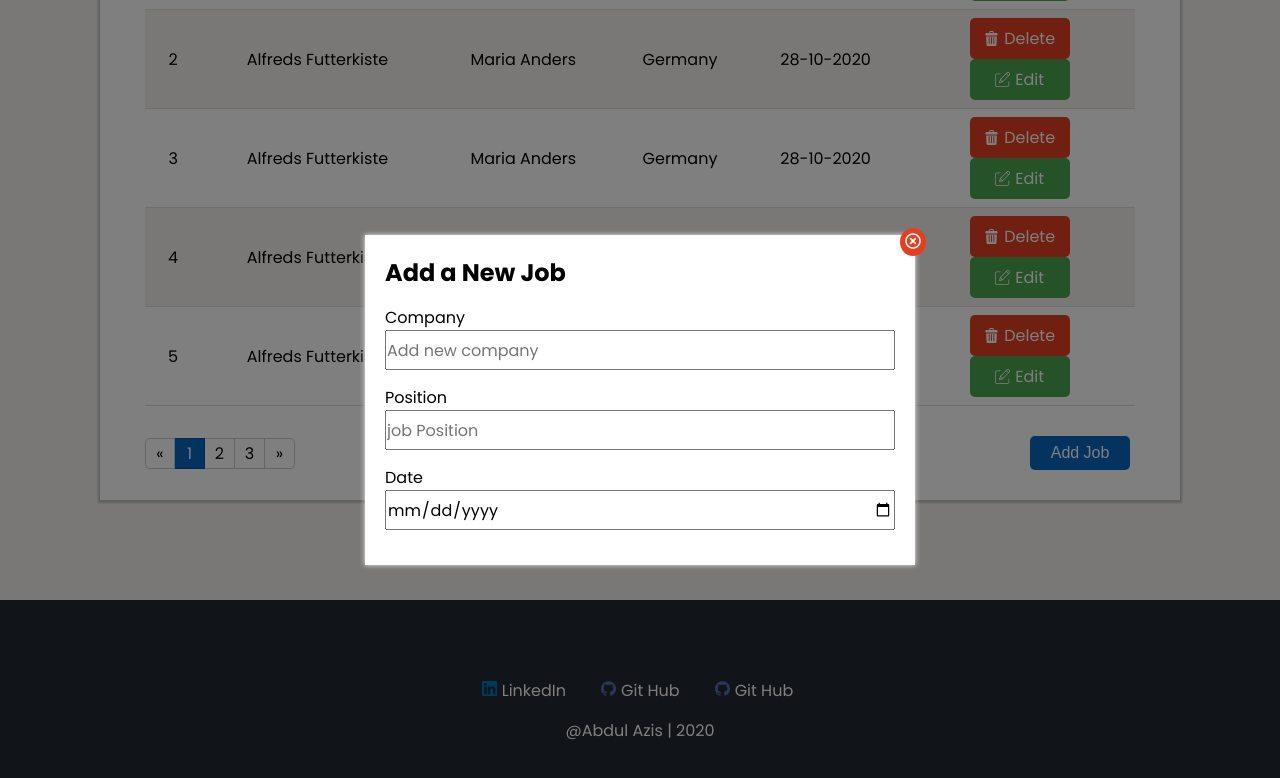
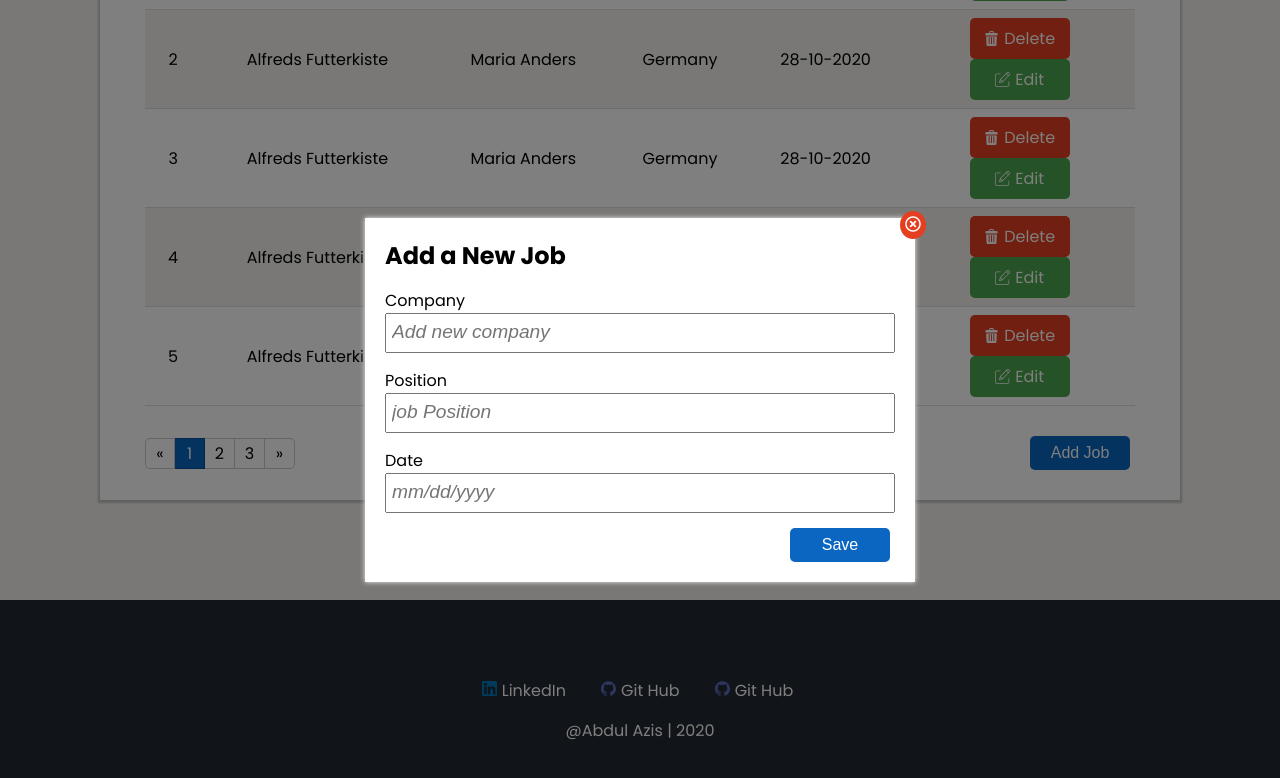
Before and after one commit to Abdulazis530/Job-List-App, a React (Create React App) app in the folder joblistapp/: page / in a window 1280 px wide. Both pictures are taken after a click on the button "Add Job". Shown: the part 461-1239 px from the top of the page. Built offline with nearby package versions, Linux system fonts and the light colour scheme.

Commit message:
adding useForm hook and refactoring style

```diff
--- /dev/null
+++ b/joblistapp/src/assets/styles/Components/Form.scss
@@ -0,0 +1,55 @@
+.form {
+    display: flex;
+    flex-direction: column;
+    justify-content: space-around;
+
+    &-row {
+        width: 100%;
+        display: flex;
+        flex-direction: column;
+        margin-bottom: 15px;
+
+    }
+}
+
+.input {
+    height: 40px;
+    padding-left: 5px;
+    font-size: inherit;
+
+    &:focus {
+        outline: none;
+    }
+
+    &-icon {
+        position: absolute;
+        left: 0;
+        top: 8px;
+    }
+
+    &::placeholder {
+        font-size: 1.2rem;
+        font-style: italic;
+    }
+
+    &-modal {
+        outline: none;
+
+        &:focus {
+            border: $primary 1px solid;
+        }
+
+        &.error {
+            border: $red 1px solid;
+        }
+    }
+}
+
+
+
+
+.error-input {
+    color: $red;
+    font: inherit;
+    font-size: .8rem;
+}
--- /dev/null
+++ b/joblistapp/src/assets/styles/config/fonts.scss
@@ -0,0 +1 @@
+@import url('https://fonts.googleapis.com/css2?family=Poppins:ital,wght@0,400;0,500;0,700;1,900&display=swap');
--- /dev/null
+++ b/joblistapp/src/assets/styles/config/mixins.scss
@@ -0,0 +1,21 @@
+
+@mixin flexCenter {
+    display: flex;
+    justify-content: center;
+    align-items: center;
+}
+
+@mixin btnAction($color) {
+    background-color: $color;
+    @include flexCenter;
+    display: inline-flex;
+    margin: 0 5px;
+    width: 100px;
+
+
+
+    &:hover {
+        transform: scale(.95);
+        background-color: darken($color, 10%);
+    }
+}
--- /dev/null
+++ b/joblistapp/src/assets/styles/config/reset.scss
@@ -0,0 +1,17 @@
+
+body {
+    font-size: 16px;
+    font-family: "Poppins", sans-serif;
+    background-color: $gray;
+    display: flex;
+    flex-direction: column;
+}
+
+* {
+    margin: 0;
+    padding: 0;
+    box-sizing: border-box;
+    list-style-type: none;
+    text-decoration: none;
+    color: black;
+}
--- /dev/null
+++ b/joblistapp/src/assets/styles/config/variable.scss
@@ -0,0 +1,6 @@
+
+$primary:#0B66C2;
+$gray:#F3F2EF;
+$red:#E33F20;
+$green:#4CA54F;
+$black:#222831;
--- a/joblistapp/src/assets/styles/style.scss
+++ b/joblistapp/src/assets/styles/style.scss
@@ -1,51 +1,9 @@
-@import url('https://fonts.googleapis.com/css2?family=Poppins:ital,wght@0,400;0,500;0,700;1,900&display=swap');
 
-$primary:#0B66C2;
-$gray:#F3F2EF;
-$red:#E33F20;
-$green:#4CA54F;
-$black:#222831;
-
-@mixin flexCenter {
-    display: flex;
-    justify-content: center;
-    align-items: center;
-}
-
-@mixin btnAction($color) {
-    background-color: $color;
-    @include flexCenter;
-    display: inline-flex;
-    margin: 0 5px;
-    width: 100px;
-
-
-
-    &:hover {
-        transform: scale(.95);
-        background-color: darken($color, 10%);
-    }
-}
-
-body {
-    font-size: 16px;
-    font-family: "Poppins", sans-serif;
-    background-color: $gray;
-    display: flex;
-    flex-direction: column;
-}
-
-* {
-    margin: 0;
-    padding: 0;
-    box-sizing: border-box;
-    list-style-type: none;
-    text-decoration: none;
-    color: black;
-}
-
-
-
+@import "config/fonts.scss";
+@import "config/variable.scss";
+@import "config/reset.scss";
+@import "./Components/Form.scss";
+@import "./config/mixins.scss";
 //Header
 // header {}
 
@@ -85,20 +43,6 @@ body {
 
 //form
 
-.input {
-    height: 40px;
-
-    &:focus {
-        outline: none;
-    }
-
-    &-icon {
-        position: absolute;
-        left: 0;
-        top: 8px;
-    }
-}
-
 //search box
 
 .filter__section {
@@ -120,12 +64,9 @@ body {
     padding-left: 30px;
     border: none;
     border-bottom: 3px solid #dbdbdb;
-    font-size: inherit;
 
-    &::placeholder {
-        font-size: 1.2rem;
-        font-style: italic;
-    }
+
+
 }
 
 .btn__add {
@@ -401,14 +342,3 @@ tr:nth-child(odd) {
 
 
 }
-
-
-.modal__input {
-    outline: none;
-    margin-bottom: 15px;
-    font: inherit;
-
-    &:focus {
-        border: $primary 1px solid;
-    }
-}
--- /dev/null
+++ b/joblistapp/src/components/Form.js
@@ -0,0 +1,73 @@
+import React from 'react'
+// import { useDispatch, useSelector } from 'react-redux'
+// import {addJob} from '../../action'
+import propTypes from 'prop-types'
+import useForm from './useForm'
+import validate from "../utils/validate"
+
+export default function Form() {
+    const submit = () => console.log("Submitted Succesfully");
+    const { handleChange, handleSubmit, values, errorValues } = useForm(validate, submit)
+
+
+    return (
+        <form className="form" onSubmit={handleSubmit} noValidate>
+
+            <div className="form-row">
+                <label>Company</label>
+                <input
+                    name="company"
+                    placeholder="Add new company"
+                    className={`input input-modal ${errorValues.company && "error"}`}
+                    onChange={handleChange}
+                    value={values.company}
+                />
+                {
+                    errorValues.company && <p className="error-input">{errorValues.company}</p>
+
+                }
+            </div>
+
+            <div className="form-row">
+                <label>Position</label>
+                <input name="position"
+                    placeholder="job Position"
+                    className={`input input-modal ${errorValues.position && "error"}`}
+                    onChange={handleChange}
+                    value={values.position}
+                />
+                {
+                    errorValues.position && <p className="error-input">{errorValues.position}</p>
+
+                }
+            </div>
+
+            <div className="form-row">
+                <label>Date</label>
+                <input
+                    name="date"
+                    placeholder="mm/dd/yyyy"
+                    className={`input input-modal ${errorValues.date && "error"}`}
+                    onChange={handleChange}
+                    value={values.date}
+                    type="text"
+                    onFocus={(e) => e.target.type = 'date'}
+
+                />{
+                    errorValues.date && <p className="error-input">{errorValues.date}</p>
+
+                }
+            </div>
+
+            <button className="btn btn__primary" style={{ alignSelf: "flex-end" }} type="submit">
+                Save
+            </button>
+        </form>
+    )
+}
+
+Form.propTypes = {
+    nameinput: propTypes.string,
+    placeholder: propTypes.string,
+    className: propTypes.string,
+}
--- a/joblistapp/src/components/Input.js
+++ /dev/null
@@ -1,54 +0,0 @@
-import React, { useState } from 'react'
-import { useDispatch, useSelector } from 'react-redux'
-// import {addJob} from '../../action'
-import propTypes from 'prop-types'
-
-export default function InputText({ type, nameInput, placeholder, className }) {
-
-    const [value, setvalue] = useState({
-        company: "",
-        search: "",
-        date: "",
-        position: "",
-        status: ""
-    })
-
-
-    const handleChange = (e) => {
-        setvalue({
-            ...value,
-            [e.target.name]: e.target.value
-        })
-
-    }
-
-    if (type === "date")
-        return (
-            <input
-                type={type}
-                name={nameInput}
-                value={value[nameInput]}
-                placeholder={placeholder}
-                className={["input", className].join(" ")}
-            />
-        )
-
-    return (
-        <input
-            type="text"
-            name={nameInput}
-            value={value[nameInput]}
-            onChange={handleChange}
-            placeholder={placeholder}
-            className={["input", className].join(" ")}
-            autoComplete="off"
-        />
-
-    )
-}
-
-InputText.propTypes = {
-    nameInput: propTypes.string,
-    placeholder: propTypes.string,
-    className: propTypes.string,
-}
--- a/joblistapp/src/components/Modal.js
+++ b/joblistapp/src/components/Modal.js
@@ -1,6 +1,7 @@
 import React from 'react'
 import ReactDOM from 'react-dom'
-import Input from './Input'
+import Form from './Form'
+import Input from './Form'
 
 
 
@@ -21,13 +22,7 @@ export default function Modal({ isOpen, onClose }) {
                 </button>
 
                 <div className="modal__body">
-                    <label>Company</label>
-                    <Input nameInput="company" placeholder="Add new company" className="modal__input" />
-                    <label>Position</label>
-                    <Input nameInput="position" placeholder="job Position" className="modal__input" />
-                    <label>Date</label>
-                    <Input nameInput="date" placeholder="date" className="modal__input" type="date" />
-
+                    <Form />
                 </div>
             </div>
 
--- a/joblistapp/src/components/SearchBox.js
+++ b/joblistapp/src/components/SearchBox.js
@@ -1,5 +1,5 @@
 import React from 'react'
-import Input from './Input';
+
 import searchIcon from "../assets/icons/icon-search.svg"
 
 
@@ -8,7 +8,7 @@ export default function SearchBox() {
         <section className="filter__section">
 
             <div className="container-input">
-                <Input nameInput="search" placeholder="Search by job title, company or skill" className="input--search" />
+                <input name="search" placeholder="Search by job title, company or skill" className="input input--search" />
                 <img className="input-icon" src={searchIcon} alt={"icon"} />
             </div>
 
--- /dev/null
+++ b/joblistapp/src/components/useForm.js
@@ -0,0 +1,34 @@
+import { useState, useEffect } from 'react'
+
+export default function useForm(validate, callback) {
+    const [values, setValues] = useState({ company: "", position: "", data: "" })
+    const [errorValues, setErrorvalues] = useState({})
+    const [submit, setSubmit] = useState(false)
+
+    const handleChange = (e) => {
+        const { name, value } = e.target
+        setValues({
+            ...value,
+            [name]: value
+        })
+    }
+
+    const handleSubmit = e => {
+        e.preventDefault();
+        setErrorvalues(validate(values))
+        setSubmit(true)
+    }
+
+    useEffect(() => {
+        if (!Object.keys(errorValues).length && submit) {
+            callback()
+        }
+    }, [errorValues])
+
+    return {
+        handleChange,
+        handleSubmit,
+        values,
+        errorValues
+    }
+}
--- /dev/null
+++ b/joblistapp/src/utils/validate.js
@@ -0,0 +1,11 @@
+const validate = (values) => {
+    const { position, company, date } = values
+    const errors = {}
+    if (!position) errors.position = "Position input is required!"
+    if (!company) errors.company = "Company input is required!"
+    if (!date) errors.date = "date input is required!"
+
+    return errors
+}
+
+export default validate
```
